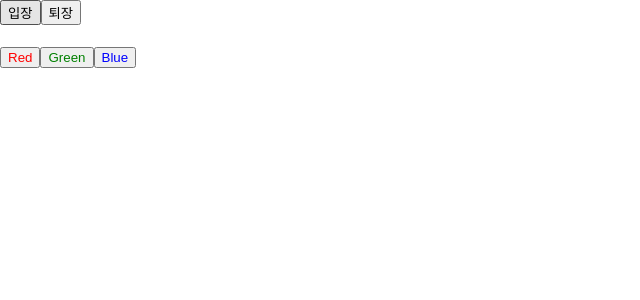
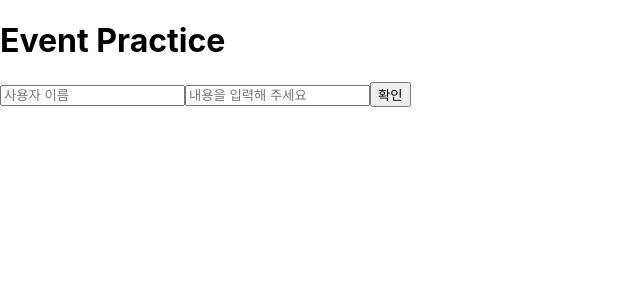
Before and after one commit to devwoodie/prac-hello-react, a React (Create React App) app: page / in a window 1280 px wide. Shown: the top 300 px of the page, without its empty margins (0-640 px from the left). Built offline with nearby package versions, Linux system fonts and the light colour scheme.

Commit message:
feat : event handler study

```diff
--- a/src/App.js
+++ b/src/App.js
@@ -1,8 +1,8 @@
 import './App.css';
-import Say from './Say'
+import EventPractice from "./EventPractice";
 
 const App = () => {
-    return <Say />
+    return <EventPractice />
 };
 
 export default App;
--- /dev/null
+++ b/src/EventPractice.js
@@ -0,0 +1,54 @@
+import {useState} from "react";
+
+const EventPractice = () => {
+    let [form, setForm] = useState({
+        username : '',
+        message : ''
+    })
+    let {username, message} = form;
+    const onChange = (e) => {
+        const nextForm = {
+            ...form,
+            [e.target.name]: e.target.value
+        };
+        setForm(nextForm);
+    };
+
+    const btnClick = () => {
+        alert(username + ': ' +message);
+        setForm({
+            username: '',
+            message: ''
+        })
+    };
+
+    const enterPress = (e) => {
+        if(e.key === 'Enter'){
+            btnClick();
+        };
+    };
+
+    return(
+        <div>
+            <h1>Event Practice</h1>
+            <input
+                type="text"
+                name="username"
+                placeholder="사용자 이름"
+                value={username}
+                onChange={onChange}
+            />
+            <input
+                type="text"
+                name="message"
+                placeholder="내용을 입력해 주세요"
+                value={message}
+                onChange={onChange}
+                onKeyPress={enterPress}
+            />
+            <button onClick={btnClick} >확인</button>
+        </div>
+    )
+}
+
+export default EventPractice;
```
